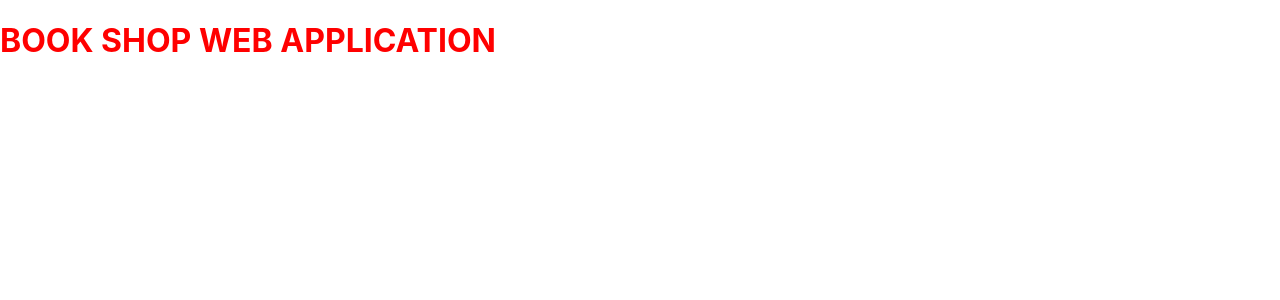
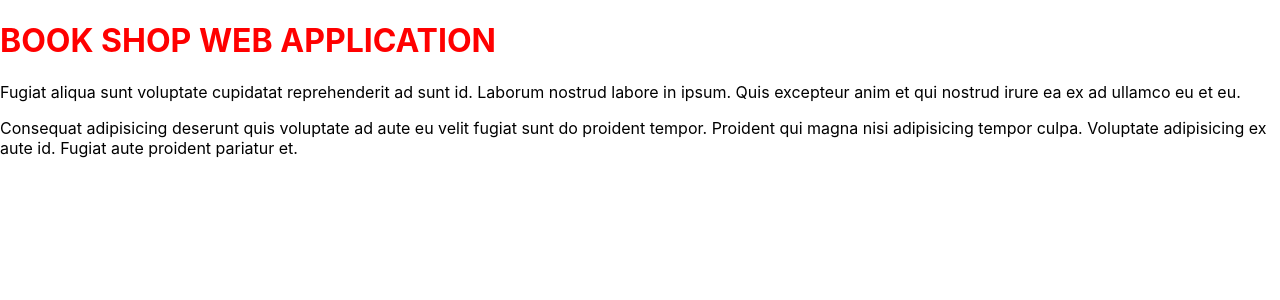
Before and after one commit to jklagrosa/Book-Shop, a Next.js app: page / in a window 1280 px wide. Shown: the top 300 px of the page. Built offline with nearby package versions, Linux system fonts and the light colour scheme.

Commit message:
Added p tags

```diff
--- a/pages/index.js
+++ b/pages/index.js
@@ -2,6 +2,17 @@ export default function Home() {
   return (
     <>
       <h1 style={{ color: "red" }}>BOOK SHOP WEB APPLICATION</h1>
+      <p>
+        Fugiat aliqua sunt voluptate cupidatat reprehenderit ad sunt id. Laborum
+        nostrud labore in ipsum. Quis excepteur anim et qui nostrud irure ea ex
+        ad ullamco eu et eu.
+      </p>
+      <p>
+        Consequat adipisicing deserunt quis voluptate ad aute eu velit fugiat
+        sunt do proident tempor. Proident qui magna nisi adipisicing tempor
+        culpa. Voluptate adipisicing ex aute id. Fugiat aute proident pariatur
+        et.
+      </p>
     </>
   );
 }
```
